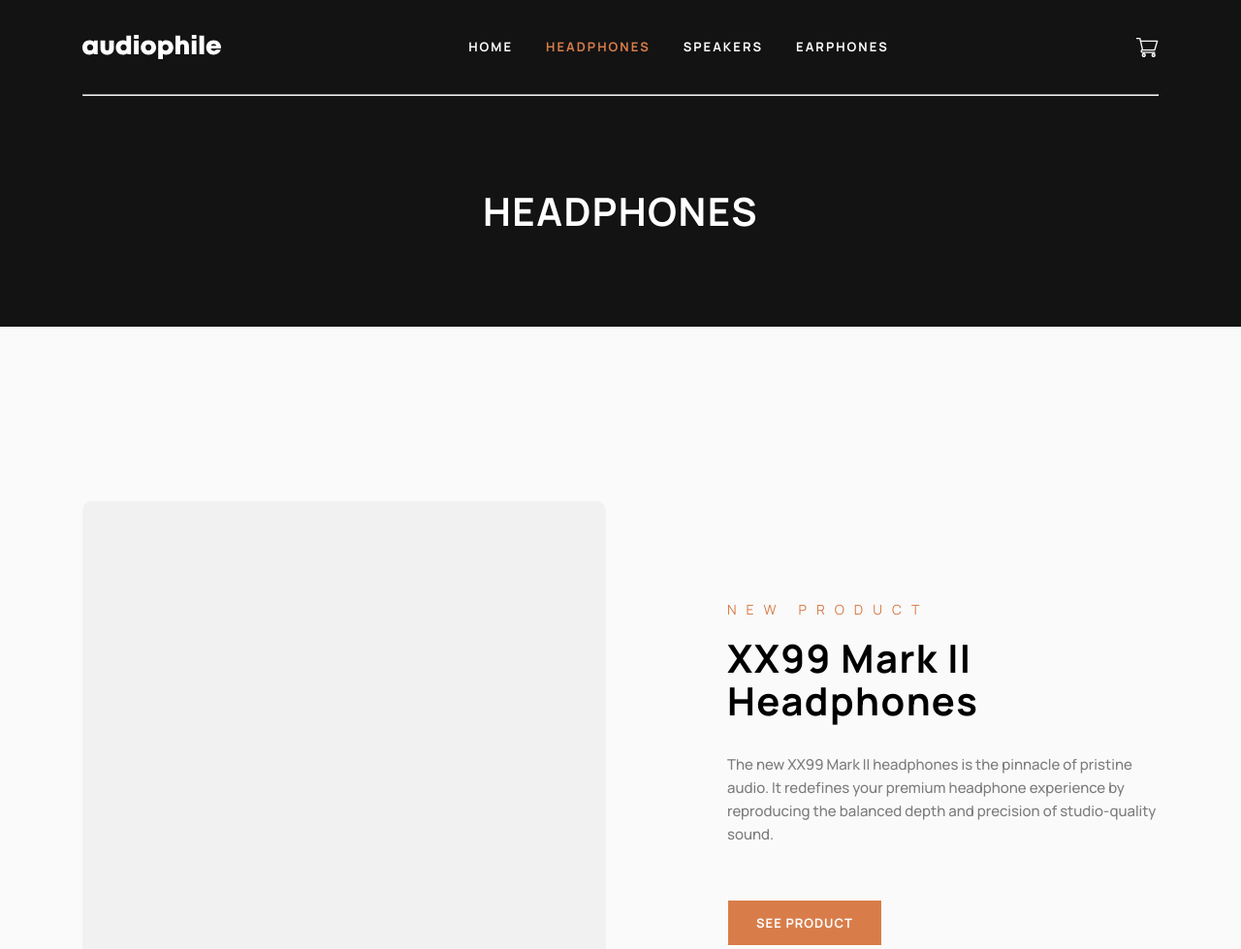
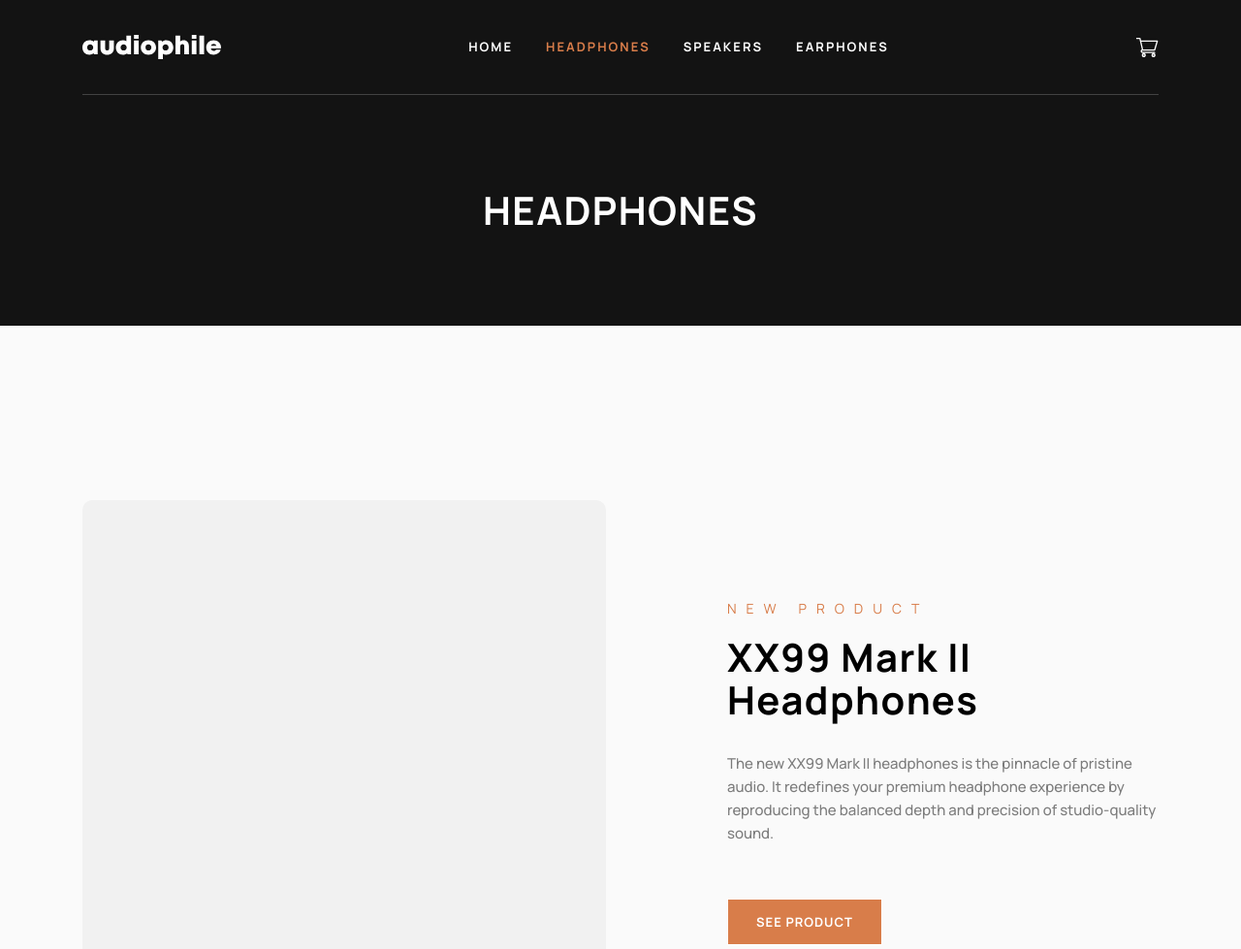
Before and after one commit to Asadbekayubov/audiophile-ecommerce-website, a plain HTML site: page pages/Headphones/headphones.html in a window 1280 px wide. Shown: the top 979 px of the page at 97% size. Drawn offline with Linux system fonts and the light colour scheme; files whose address does not match are found by name.

Commit message:
site divider togirlandi

```diff
--- a/pages/Headphones/headphones.html
+++ b/pages/Headphones/headphones.html
@@ -28,7 +28,7 @@
                     <img src="../../images/svg/sitenav-btn-img.svg" alt="" width="23" height="20">
                 </button>
             </nav>
-            <hr class="site-divider">
+            <hr class="divider">
             <h2 class="headphones-title">HEADPHONES</h2>
         </div>
     </header>
```
